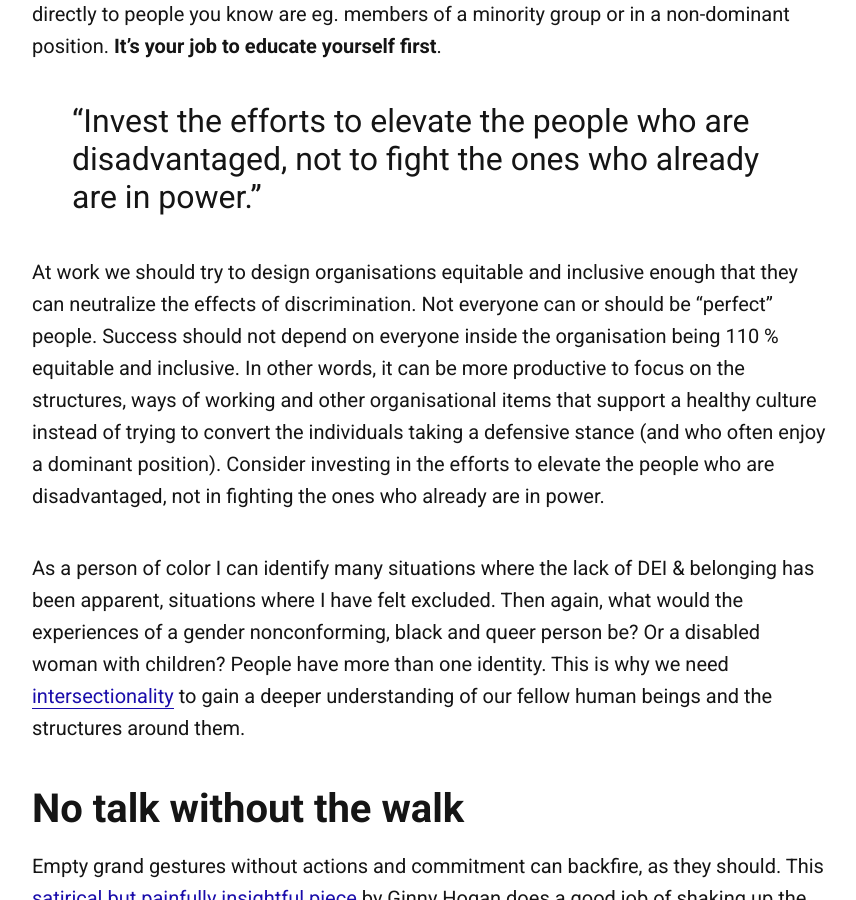
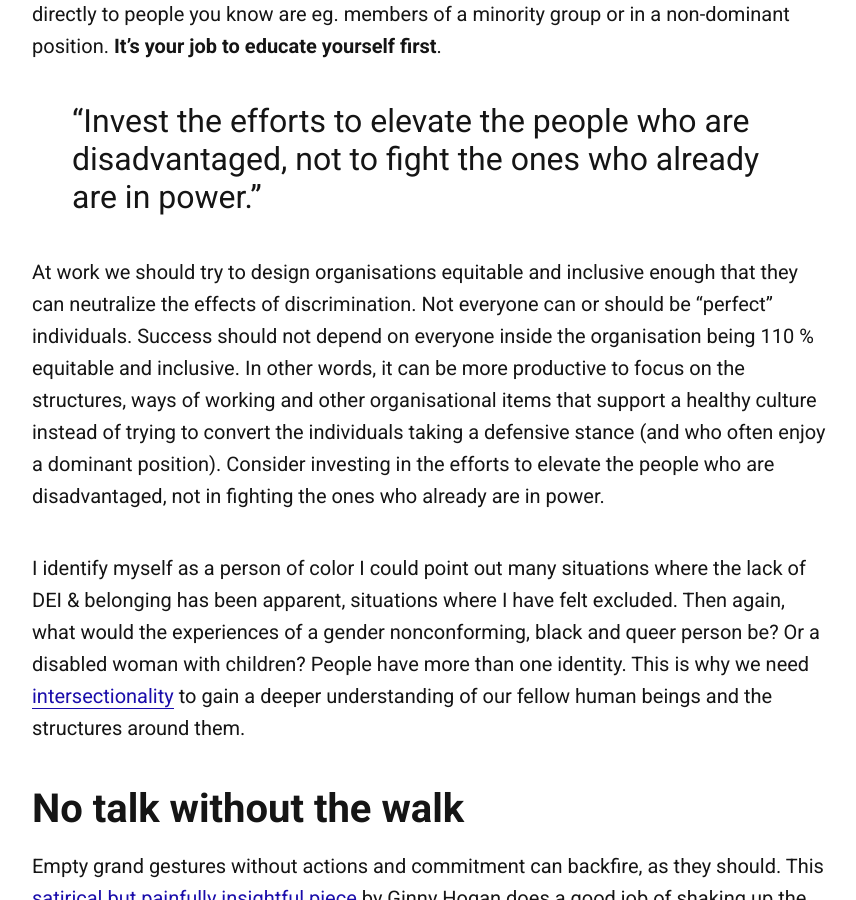
Before and after one commit to jesseu/jesseu.github.io, a Jekyll site: the page built from _posts/2021-08-18-diversity-equity-inclusion-thoughts.md, in a window 1280 px wide and 900 px high, scrolled down 3632 px. Shown: the whole window, without its empty margins (128-984 px from the left). Built offline with Jekyll 4.4.1, drawn with Linux system fonts in a browser that asks for light colours; some of the changed text lies outside the part shown.

Commit message:
Update 2021-08-18-diversity-equity-inclusion-thoughts.md

```diff
--- a/_posts/2021-08-18-diversity-equity-inclusion-thoughts.md
+++ b/_posts/2021-08-18-diversity-equity-inclusion-thoughts.md
@@ -41,9 +41,9 @@ There is plenty of information available for self-education, so refrain from rea
 
 >"Invest the efforts to elevate the people who are disadvantaged, not to fight the ones who already are in power."
 
-At work we should try to design organisations equitable and inclusive enough that they can neutralize the effects of discrimination. Not everyone can or should be “perfect” people. Success should not depend on everyone inside the organisation being 110 % equitable and inclusive. In other words, it can be more productive to focus on the structures, ways of working and other organisational items that support a healthy culture instead of trying to convert the individuals taking a defensive stance (and who often enjoy a dominant position). Consider investing in the efforts to elevate the people who are disadvantaged, not in fighting the ones who already are in power.
+At work we should try to design organisations equitable and inclusive enough that they can neutralize the effects of discrimination. Not everyone can or should be “perfect” individuals. Success should not depend on everyone inside the organisation being 110 % equitable and inclusive. In other words, it can be more productive to focus on the structures, ways of working and other organisational items that support a healthy culture instead of trying to convert the individuals taking a defensive stance (and who often enjoy a dominant position). Consider investing in the efforts to elevate the people who are disadvantaged, not in fighting the ones who already are in power.
 
-As a person of color I can identify many situations where the lack of DEI & belonging has been apparent, situations where I have felt excluded. Then again, what would the experiences of a gender nonconforming, black and queer person be? Or a disabled woman with children? People have more than one identity. This is why we need [intersectionality](https://www.cultureamp.com/blog/intersectionality-at-work/){:target="_blank"} to gain a deeper understanding of our fellow human beings and the structures around them.
+I identify myself as a person of color I could point out many situations where the lack of DEI & belonging has been apparent, situations where I have felt excluded. Then again, what would the experiences of a gender nonconforming, black and queer person be? Or a disabled woman with children? People have more than one identity. This is why we need [intersectionality](https://www.cultureamp.com/blog/intersectionality-at-work/){:target="_blank"} to gain a deeper understanding of our fellow human beings and the structures around them.
 
 ## No talk without the walk
 
```
Also changed, not shown: other parts of _posts/2021-08-18-diversity-equity-inclusion-thoughts.md (+1 -1 lines).
